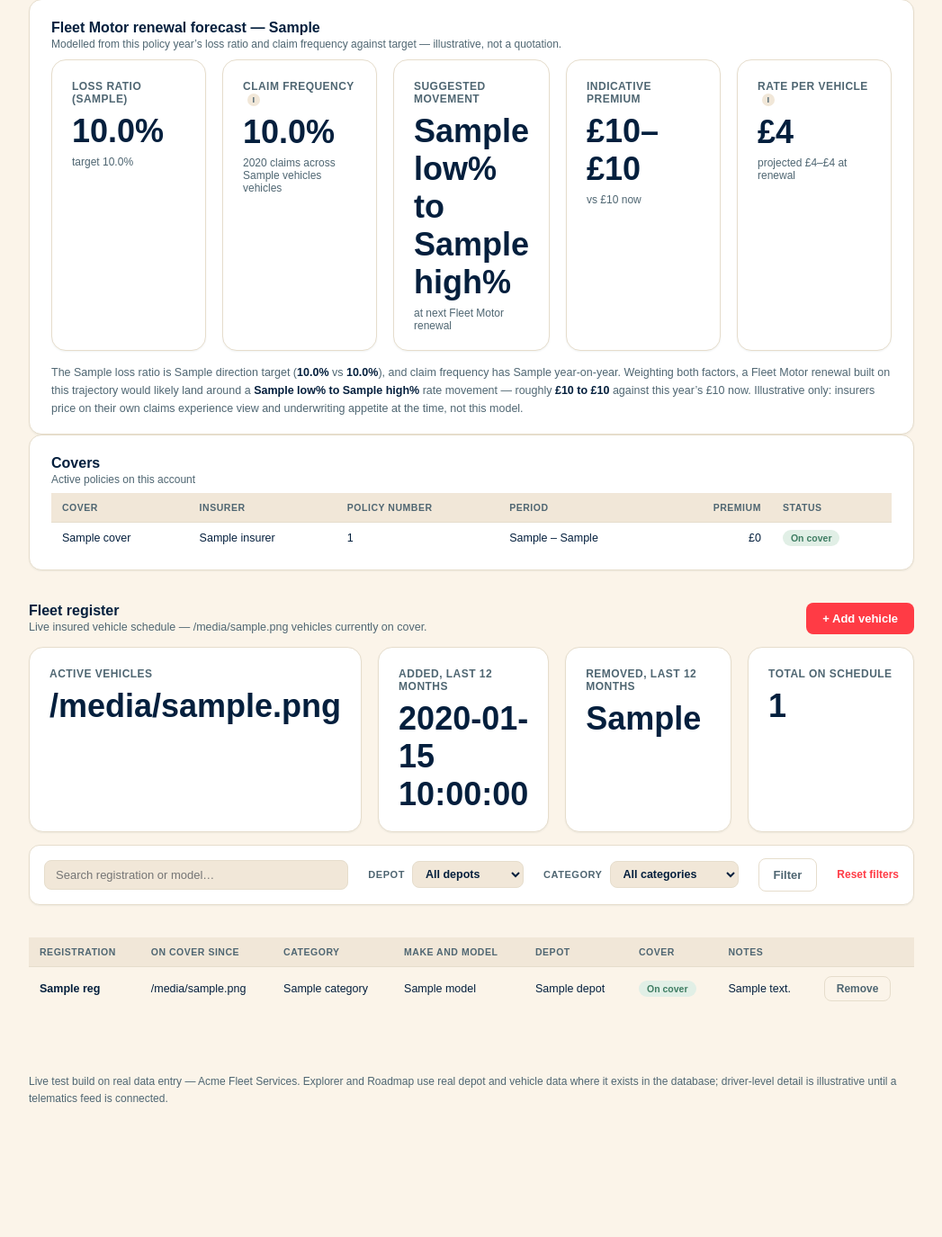
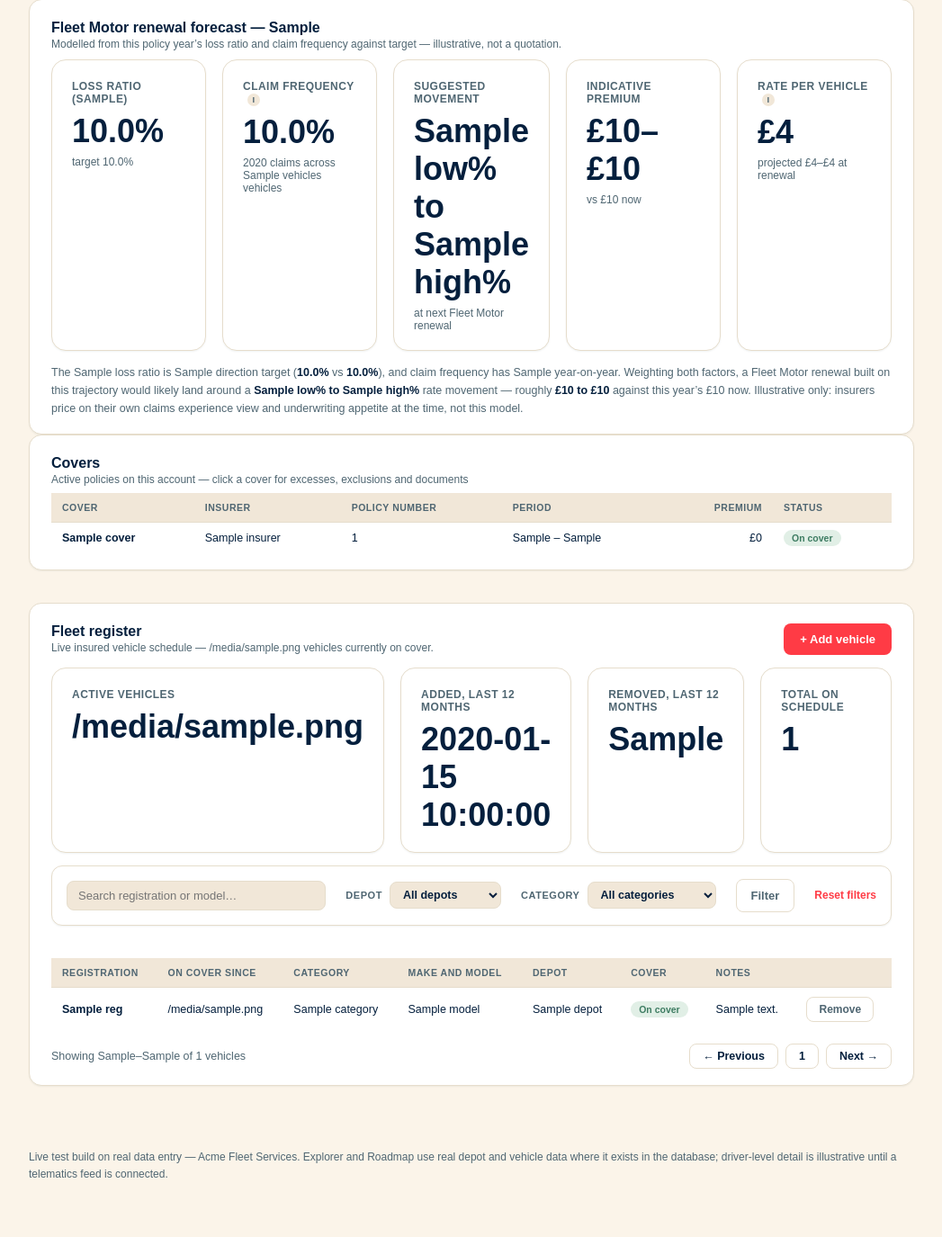
Before and after one commit to SteveStockleyMCL/aster-fleet-test, a Flask app: template templates/portfolio.html in a window 1280 px wide. Shown: the part 337-1712 px from the top of the page at 90% size, without its empty margins (116-1163 px from the left). Before the commit the page ends 1562 px from the top, so only its background shows below. Run offline with Flask 3, Linux system fonts and the light colour scheme; data comes from the database, SQL or seed files in the repository; the template is opened without the code that fills it: most values are stand-ins (such as "Sample title", 1, 10 or a date in 2020).

Commit message:
Enhance portfolio.html with improved text and layout
Updated the portfolio template to enhance readability and functionality by adding more descriptive text and improving the layout of vehicle information.

```diff
--- a/templates/portfolio.html
+++ b/templates/portfolio.html
@@ -52,14 +52,14 @@
 
 <div class="cl-panel">
   <h4>Covers</h4>
-  <p class="cl-panel-sub">Active policies on this account</p>
+  <p class="cl-panel-sub">Active policies on this account &mdash; click a cover for excesses, exclusions and documents</p>
   <div class="table-wrap">
     <table class="claims-table">
       <thead><tr><th>Cover</th><th>Insurer</th><th>Policy number</th><th>Period</th><th style="text-align:right;">Premium</th><th>Status</th></tr></thead>
       <tbody>
         {% for c in covers %}
-        <tr>
-          <td>{{ c.name }}</td>
+        <tr class="tbl-row-link" onclick="window.location='{{ url_for('cover_detail', cover_id=c.id) }}';" style="cursor:pointer;">
+          <td><a style="color:inherit;font-weight:700;text-decoration:none;" href="{{ url_for('cover_detail', cover_id=c.id) }}">{{ c.name }}</a></td>
           <td>{{ c.insurer }}</td>
           <td>{{ c.policy_number }}</td>
           <td>{{ c.period_start }} &ndash; {{ c.period_end }}</td>
@@ -72,11 +72,11 @@
   </div>
 </div>
 
-<div class="section-gap">
+<div class="cl-panel section-gap">
   <div style="display:flex;align-items:center;justify-content:space-between;flex-wrap:wrap;gap:12px;">
     <div>
-      <h4 style="margin:0 0 2px;font-size:16px;">Fleet register</h4>
-      <p style="color:var(--ink-soft);font-size:12.5px;margin:0;">Live insured vehicle schedule &mdash; {{ on_cover }} vehicles currently on cover.</p>
+      <h4 style="margin:0 0 2px;">Fleet register</h4>
+      <p class="cl-panel-sub" style="margin:0;">Live insured vehicle schedule &mdash; {{ on_cover }} vehicles currently on cover.</p>
     </div>
     <a class="ncf-submit" style="text-decoration:none;" href="{{ url_for('new_vehicle') }}">+ Add vehicle</a>
   </div>
@@ -126,7 +126,7 @@
         </tr>
       </thead>
       <tbody>
-        {% for v in vehicles %}
+        {% for v in page_rows %}
         <tr>
           <td><b>{{ v.reg }}</b></td>
           <td>{{ v.cover_start }}</td>
@@ -149,5 +149,20 @@
       </tbody>
     </table>
   </div>
+
+  <div class="pagination">
+    <div class="pagination-info">Showing {{ showing_from }}&ndash;{{ showing_to }} of {{ total_matching }} vehicles</div>
+    <div class="pagination-links">
+      <a class="{{ 'disabled' if page <= 1 else '' }}" href="{{ url_for('portfolio', q=q, depot=depot, category=category, sort=sort_key, dir=sort_dir, page=page-1) }}">&larr; Previous</a>
+      {% for p in page_numbers %}
+      {% if p is none %}
+      <span class="pagination-ellipsis">&hellip;</span>
+      {% else %}
+      <a class="{{ 'disabled' if p == page else '' }}" href="{{ url_for('portfolio', q=q, depot=depot, category=category, sort=sort_key, dir=sort_dir, page=p) }}">{{ p }}</a>
+      {% endif %}
+      {% endfor %}
+      <a class="{{ 'disabled' if page >= total_pages else '' }}" href="{{ url_for('portfolio', q=q, depot=depot, category=category, sort=sort_key, dir=sort_dir, page=page+1) }}">Next &rarr;</a>
+    </div>
+  </div>
 </div>
 {% endblock %}
```
